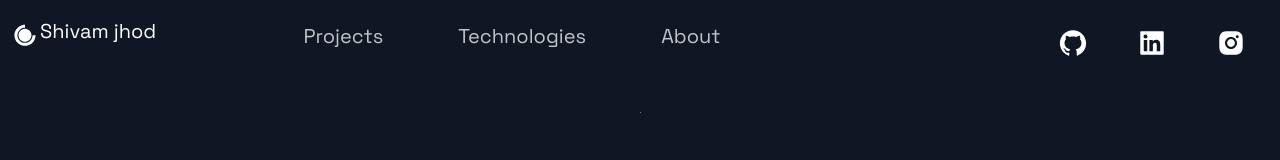
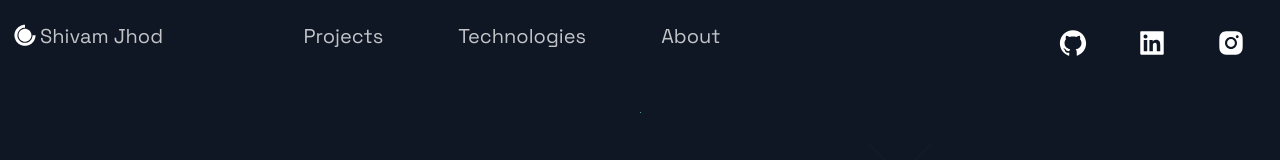
Before and after one commit to shivvvuu/NextJS, a Next.js app: page / in a window 1280 px wide. Shown: the top 160 px of the page. Built offline with nearby package versions, Linux system fonts and the light colour scheme.

Commit message:
Update Header.js

```diff
--- a/src/components/Header/Header.js
+++ b/src/components/Header/Header.js
@@ -11,7 +11,9 @@ const Header = () =>  (
   <Div1>
     <Link href="/">
       <p style={{ display:"flex" ,alignItem:"center", color:"white" }}>
-        <DiCssdeck size="3rem"  /><Span>Shivam jhod</Span>
+        <DiCssdeck size="3rem"  /><Link href="#">
+        <NavLink>Shivam Jhod</NavLink>
+      </Link>
       </p>
     </Link>
   </Div1>
```
